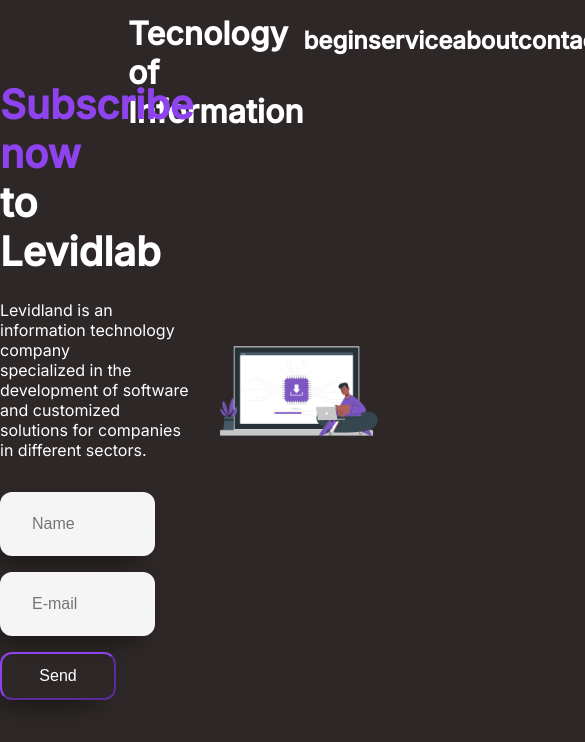
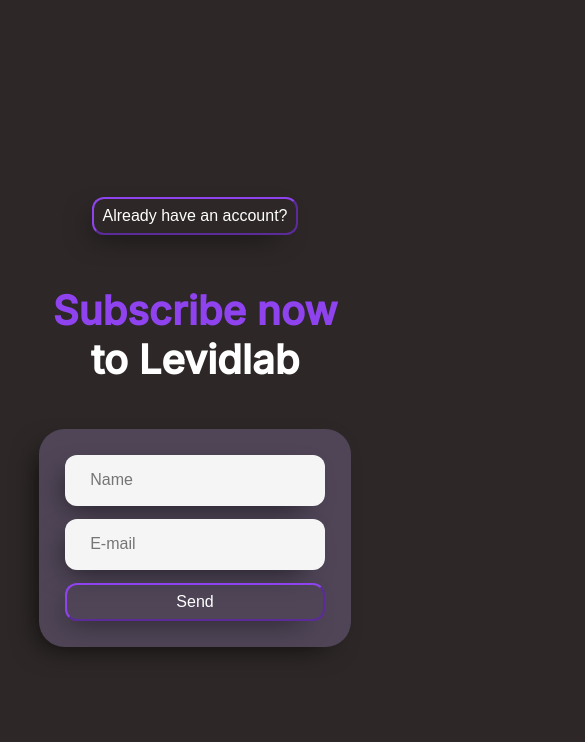
Before and after one commit to DEVLevid/LevidLab, a plain HTML site: page index.html in a window 390 px wide. Shown: the top 742 px of the page, 585 px wide, since content can reach past the window. Drawn offline with Linux system fonts and the light colour scheme.

Commit message:
Add files via upload

```diff
--- a/index.html
+++ b/index.html
@@ -19,11 +19,12 @@
             <div class="title">
                 <h1>Tecnology of<br>Information</h1>
             </div>
-            <div class="head-rigth"></div>
-            <h2><a>begin</a></h2>
-            <h2><a>service</a></h2>
-            <h2><a>about</a></h2>
-            <h2><a>contact</a></h2>
+            <div class="head-rigth">
+                <h2><a>begin</a></h2>
+                <h2><a>service</a></h2>
+                <h2><a>about</a></h2>
+                <h2><a>contact</a></h2>
+            </div>
             <button class="head-btn">Already have an account?</button>
     </header>
     <section>
--- a/style.css
+++ b/style.css
@@ -10,7 +10,7 @@
     font-family: 'Inter', sans-serif;
     height: 100vh;
     width: 100%;
-    background: #2D2727;
+    background: #2d2727;
     color: white;
 }
 
@@ -22,16 +22,18 @@
 }
 
 .title{
-    padding-top: 4rem;
-    padding-left: 8rem;
+    padding-top: 3rem;
+    padding-left: 3.5rem;
     color: white;
     font-size: 12pt;
 }
 
 .head-rigth{
     display: flex;
-    justify-content: space-evenly;
+    align-items: center;
+    justify-content: space-around;
     font-size: 8pt;
+    gap: 2rem;
 }
 
 h2{
@@ -108,29 +110,115 @@
     box-shadow: -10px 10px 29px -12px rgba(0,0,0,0.75);
 }
 
-/*@media only screen and (max-width: 1050px) {
+@media only screen and (max-width: 750px){
+
+    html{
+        font-size: 80%;
+    }
+
     body{
-        width: 100vw;
+        box-sizing: border-box;
     }
+
+    .title{
+        display: none;
+    }
+
+    .head-rigth{
+        display: none;
+    }
+
+   .title-body{
+    width: 80vw;
+    display: flex;
+    align-items: center;
+    flex-direction: column;
+    box-sizing: border-box;
+   }
+
+   p{
+    display: none;
+   }
+
+
+   section{
+    flex-direction: column;
+    display: flex;
+    align-items: center;
+   }
+
+   .field-text{
+    background: #4F4557;
+    padding: 2rem;
+    border-radius: 2rem;
+    box-shadow: -10px 10px 29px -12px rgba(0,0,0,0.75);
+   }
+
+   .field-text input{
+    width: 100%;
+   }
+
+   .field-text .body-btn{
+    width: 100%;
+   }
+
+   body .field-text{
+    width: 100%;
+   }
+
+   body .body-btn{
+    width: 80%;
+   }
+
+   .login-rigth{
+    display: none;
+   }
+
+
 }
 
-@media only screen and (max-width: 650px) {
+@media only screen and (max-width: 1240px){
+    html{
+        font-size: 80%;
+    }
+
     body{
-        width: 100vw;
+        flex-direction: column;
         display: flex;
         align-items: center;
+        justify-content: center;
 
     }
 
-    section{
-        display: none;
+    .head-btn{
+        height: auto;
     }
 
-    .company{
-        display: none;
+    .title{
+        width: 80%;
     }
 
-    .title-body{
-        display: none;
+    body header{
+        width: 100%;
+        height: auto;
+        display: flex;
+        align-items: center;
+        justify-content: space-evenly;
+        gap: 2rem;
     }
+
+    body section{
+        width: 100%;
+        padding: 2rem;
+        height: auto;
+        display: flex;
+        align-items: center;
+        justify-content: space-evenly;
+    }
+  }
+
+@media only screen and (max-width: 1920px){
+  html{
+    font-size: 80%;
+  }
 }
```
